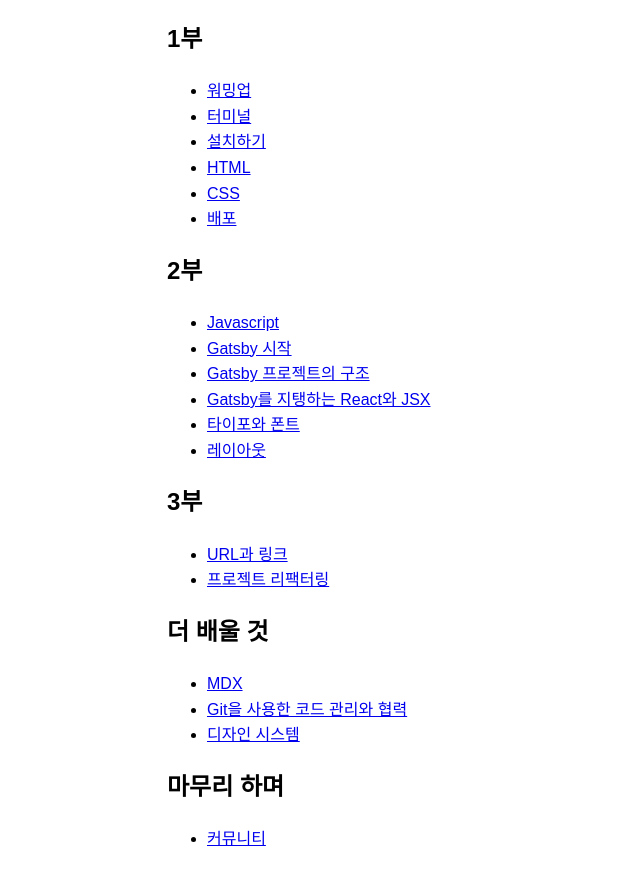
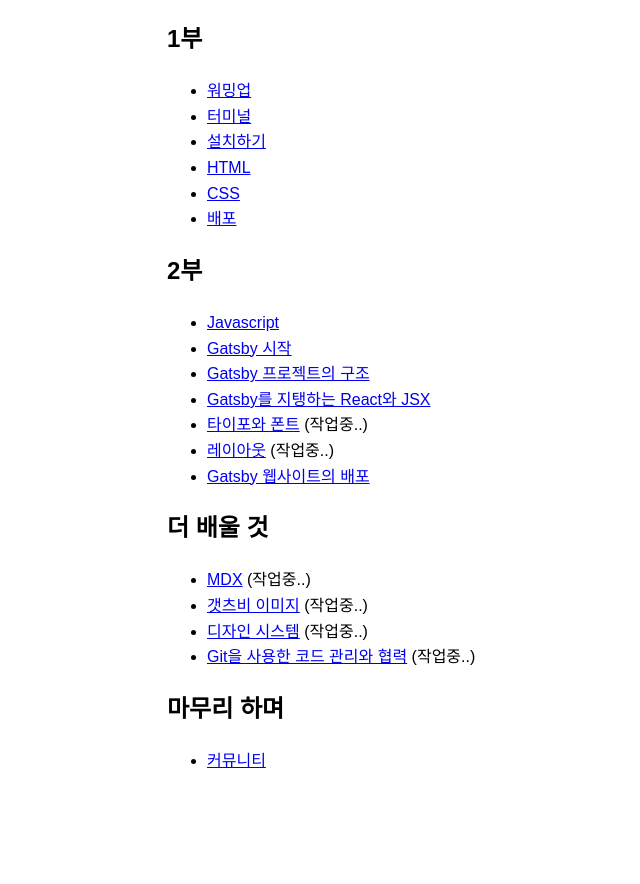
Before and after one commit to pofoldev/pofol-dev-workshop, a Gatsby site: page /tutorials/ in a window 1280 px wide. Shown: the whole page, without its empty margins (243-883 px from the left). Built offline with nearby package versions, Linux system fonts and the light colour scheme; Gatsby itself is replaced by a stand-in of ours; some packages are replaced by stand-ins of ours.

Commit message:
튜토리얼 목록 업데이트

```diff
--- a/tutorial/index.mdx
+++ b/tutorial/index.mdx
@@ -5,7 +5,7 @@
 * [설치하기](installation)
 * [HTML](basic-html)
 * [CSS](basic-css)
-* [배포](deploy)
+* [배포](deploy-html)
 
 
 ## 2부
@@ -13,19 +13,16 @@
 * [Gatsby 시작](gatsby-init)
 * [Gatsby 프로젝트의 구조](gatsby-structure)
 * [Gatsby를 지탱하는 React와 JSX](react-and-jsx)
-* [타이포와 폰트](typography)
-* [레이아웃](layout)
-
-
-## 3부
-* [URL과 링크](url-and-link)
-* [프로젝트 리팩터링](refactoring-to-gatsby)
+* [타이포와 폰트](typography)  (작업중..)
+* [레이아웃](layout)  (작업중..)
+* [Gatsby 웹사이트의 배포](gatsby-structure)
 
 
 ## 더 배울 것
-* [MDX](mdx)
-* [Git을 사용한 코드 관리와 협력](git)
-* [디자인 시스템](design-system)
+* [MDX](mdx) (작업중..)
+* [갯츠비 이미지](gatsby-image) (작업중..)
+* [디자인 시스템](design-system) (작업중..)
+* [Git을 사용한 코드 관리와 협력](git)  (작업중..)
 
 
 ## 마무리 하며
```
